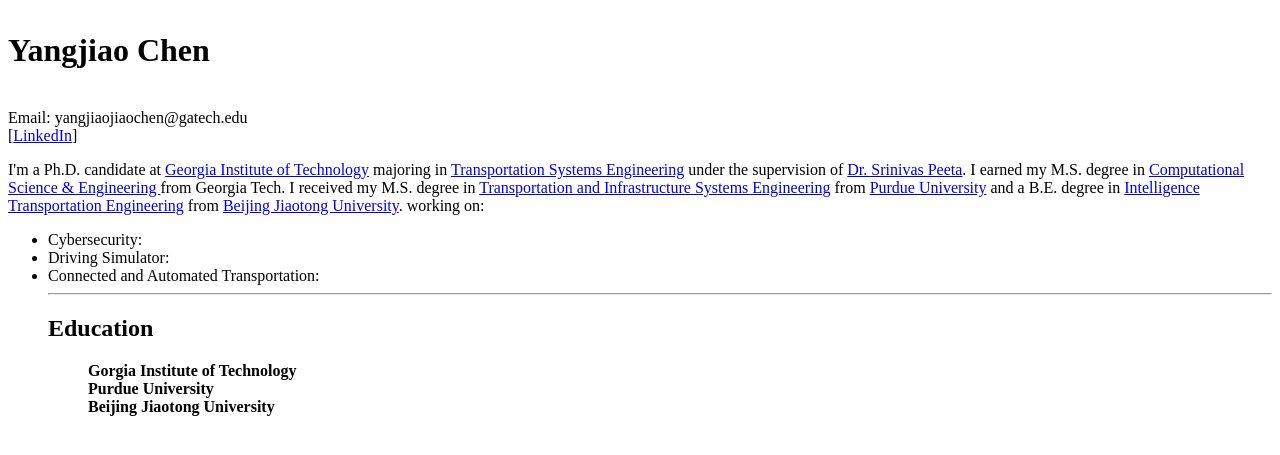
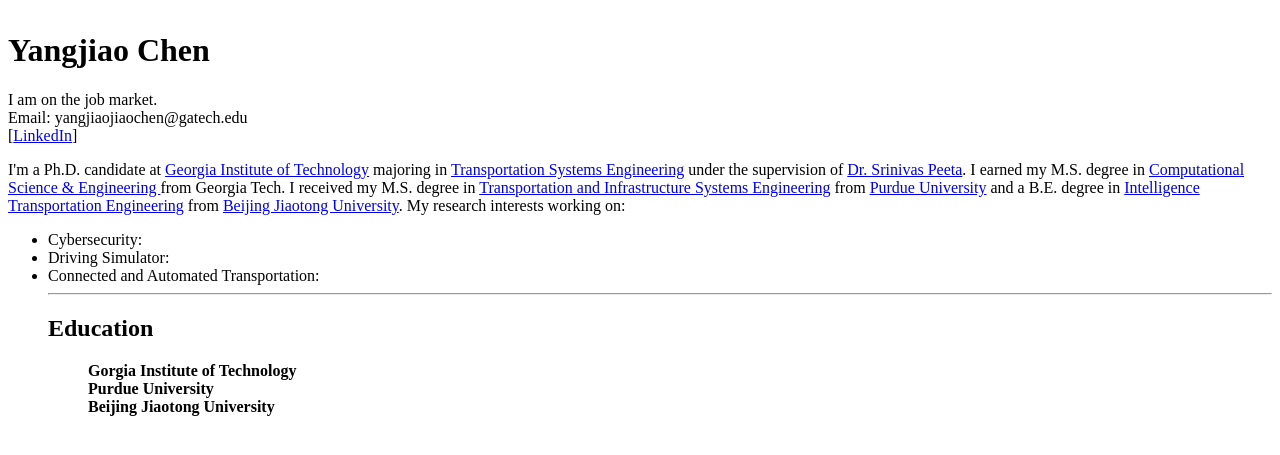
Before and after one commit to YangjiaoChen/YangjiaoChen.github.io, a Jekyll site: the page built from index.html, in a window 1280 px wide, cut to the strip 267-722 px from the top of the page. Built offline with Jekyll 4.4.1, drawn with Linux system fonts in a browser that asks for light colours.

Commit message:
Update index.html

```diff
--- a/index.html
+++ b/index.html
@@ -83,7 +83,7 @@ title: "Yangjiao Chen"
     <h1>Yangjiao Chen</h1>
     <p>
 
-      <br />
+      I am on the job market.<br />
       Email: yangjiaojiaochen@gatech.edu<br />
       [<a href="https://www.linkedin.com/in/Yangjiaojiaochen" target="_blank">LinkedIn</a>]
 
@@ -108,8 +108,7 @@ I earned my M.S. degree in <a href="https://cse.gatech.edu" target="_blank">Comp
 I received my M.S. degree in <a href="https://engineering.purdue.edu/CE/Academics/Groups/Transportation" target="_blank">Transportation and Infrastructure Systems Engineering</a>
 from <a href="https://www.purdue.edu" target="_blank">Purdue University</a>
 and a B.E. degree in <a href="http://en.trans.bjtu.edu.cn" target="_blank">Intelligence Transportation Engineering</a> from <a href="http://en.njtu.edu.cn" target="_blank">Beijing Jiaotong University</a>.
-
-	working on:
+My research interests working on:
 
   <!-- <br> -->
   <br>
```
